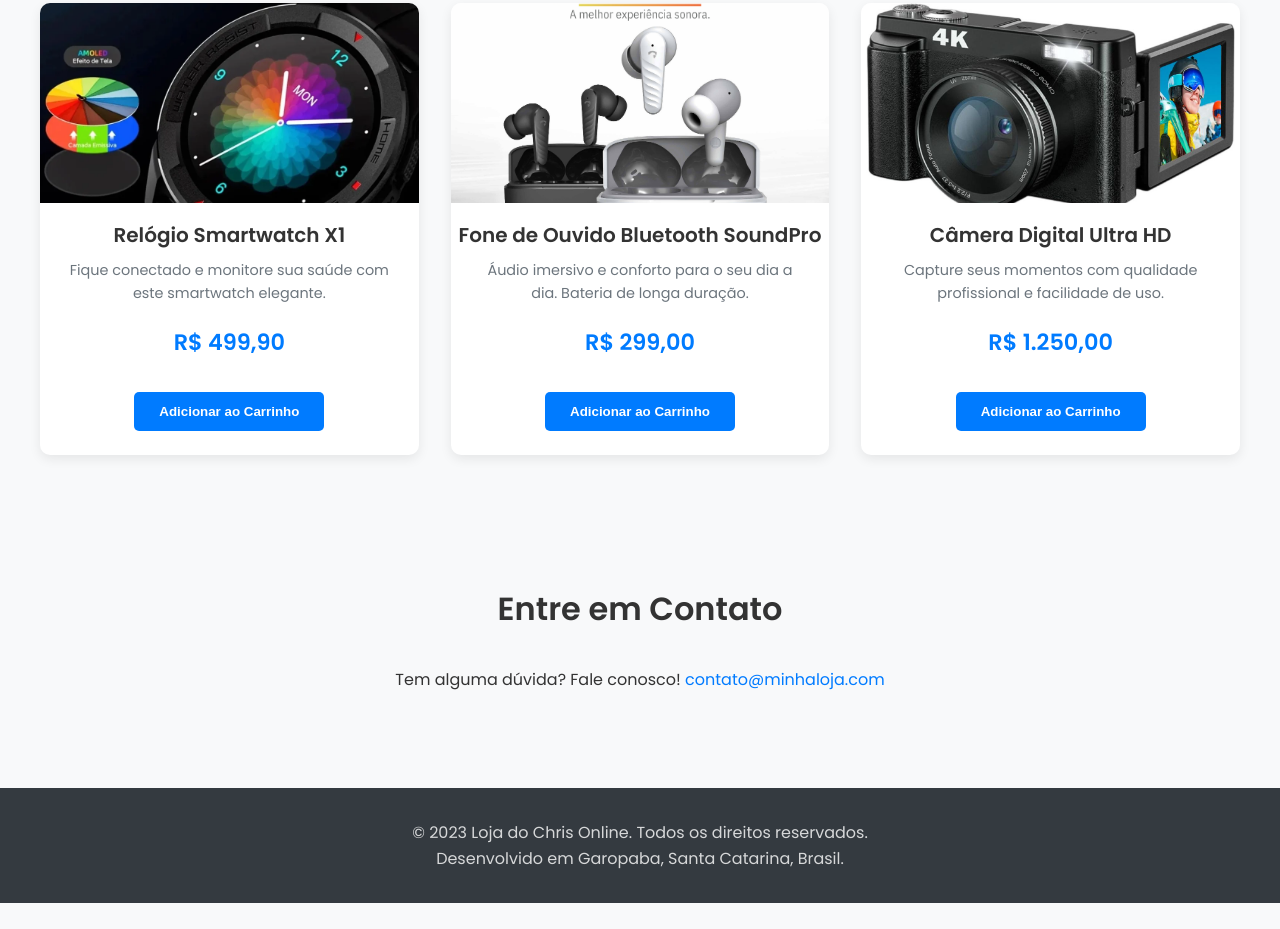
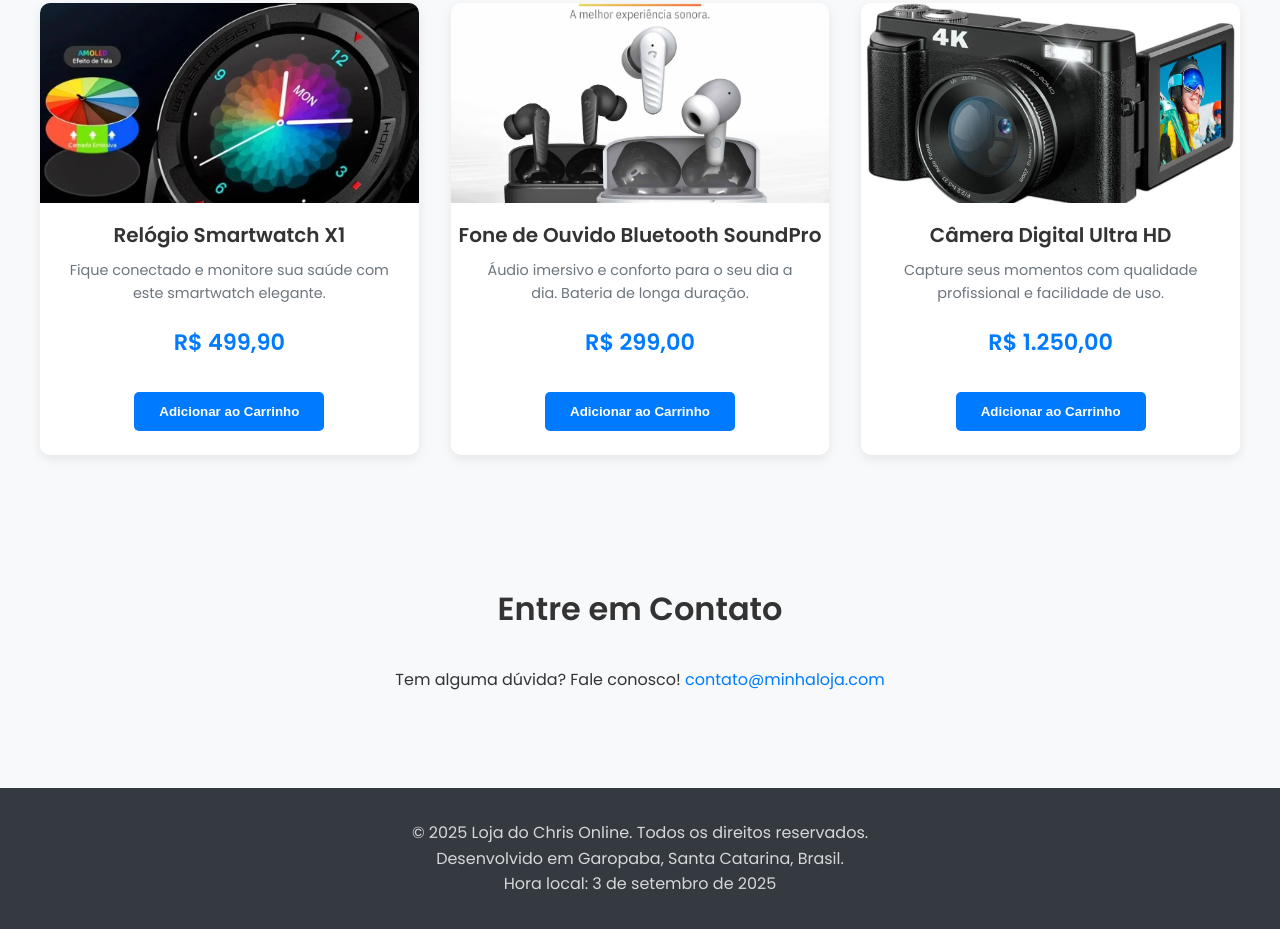
Before and after one commit to chrissperb/e-commerce, a plain HTML site: page index.html in a window 1280 px wide. Shown: the part 519-1448 px from the top of the page. Before the commit the page ends 1422 px from the top, so only its background shows below. Drawn offline with Linux system fonts and the light colour scheme.

Commit message:
feat: now you receive a message when a product is added to the cart, and you can see the local date in the footer of the page.

```diff
--- a/index.html
+++ b/index.html
@@ -68,9 +68,12 @@
 
     <footer>
         <div class="container">
-            <p>&copy; 2023 Loja do Chris Online. Todos os direitos reservados.</p>
+            <p>&copy; 2025 Loja do Chris Online. Todos os direitos reservados.</p>
             <p>Desenvolvido em Garopaba, Santa Catarina, Brasil.</p>
+            <p id="current-date">Carregando data...</p>
         </div>
     </footer>
+
+    <script src="scripts/script.js" defer></script>
 </body>
 </html>
--- /dev/null
+++ b/scripts/script.js
@@ -0,0 +1,45 @@
+// Aguarda o conteúdo do HTML ser completamente carregado antes de executar o script
+document.addEventListener('DOMContentLoaded', () => {
+
+    /**
+     * Funcionalidade 1: Alerta de Confirmação ao Adicionar ao Carrinho
+     * Seleciona todos os botões de "Adicionar ao Carrinho" e adiciona um evento de clique.
+     */
+    const addToCartButtons = document.querySelectorAll('.product-card .btn');
+
+    addToCartButtons.forEach(button => {
+        button.addEventListener('click', () => {
+            // Encontra o card do produto pai do botão que foi clicado
+            const productCard = button.closest('.product-card');
+            // Dentro do card, encontra o nome do produto no elemento <h3>
+            const productName = productCard.querySelector('h3').textContent;
+
+            // Exibe um alerta de confirmação para o usuário
+            alert(`"${productName}" foi adicionado ao carrinho com sucesso!`);
+        });
+    });
+
+
+    /**
+     * Funcionalidade 2: Data Dinâmica no Rodapé
+     * Exibe a data atual formatada no rodapé da página.
+     */
+    const displayCurrentDate = () => {
+        const dateElement = document.getElementById('current-date');
+        const today = new Date();
+
+        // Opções para formatar a data para o padrão brasileiro (dia de mês de ano)
+        const options = {
+            year: 'numeric',
+            month: 'long',
+            day: 'numeric'
+        };
+
+        // toLocaleDateString formata a data de acordo com a localidade e as opções
+        dateElement.textContent = `Hora local: ${today.toLocaleDateString('pt-BR', options)}`;
+    };
+
+    // Chama a função para exibir a data assim que a página carrega
+    displayCurrentDate();
+
+});
```
